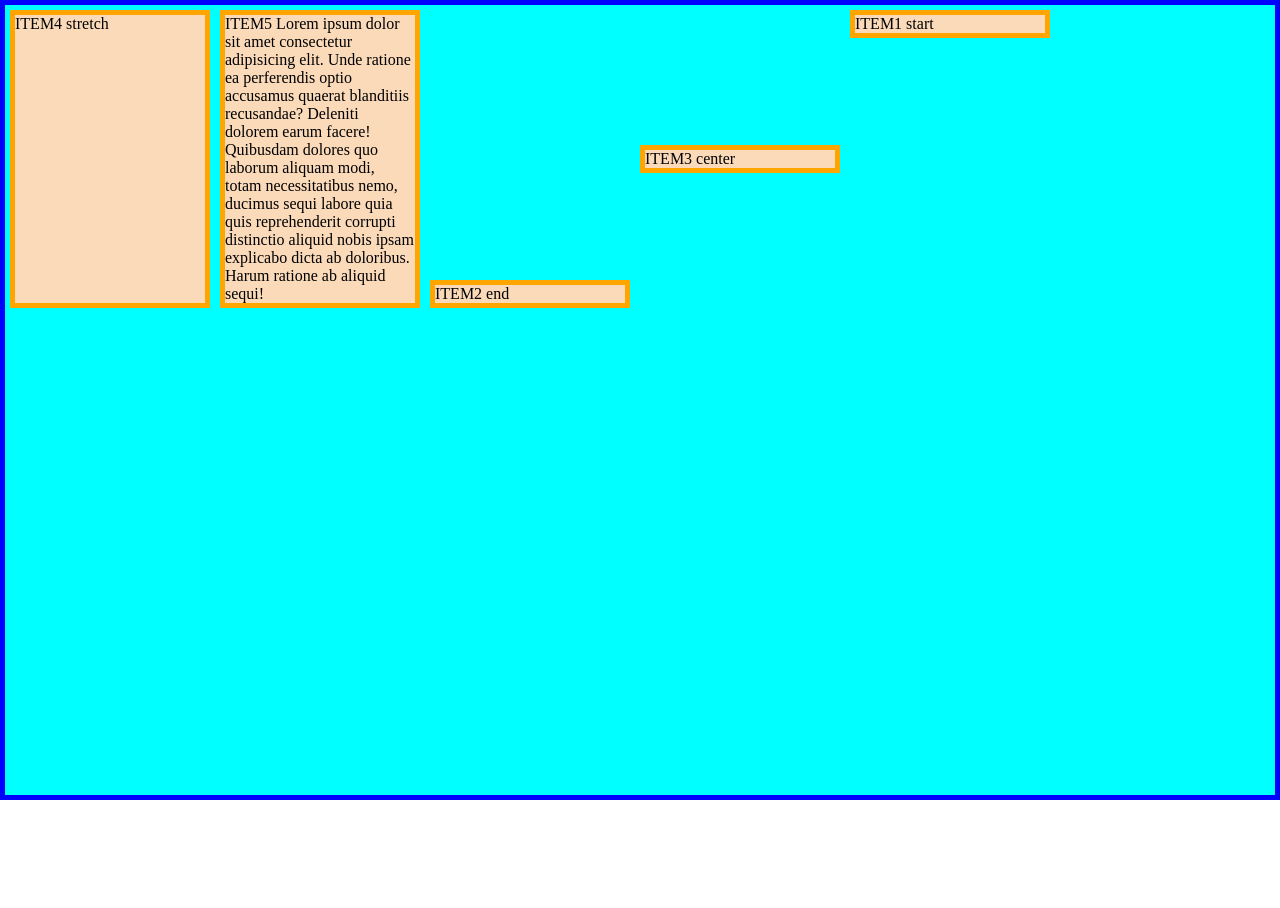
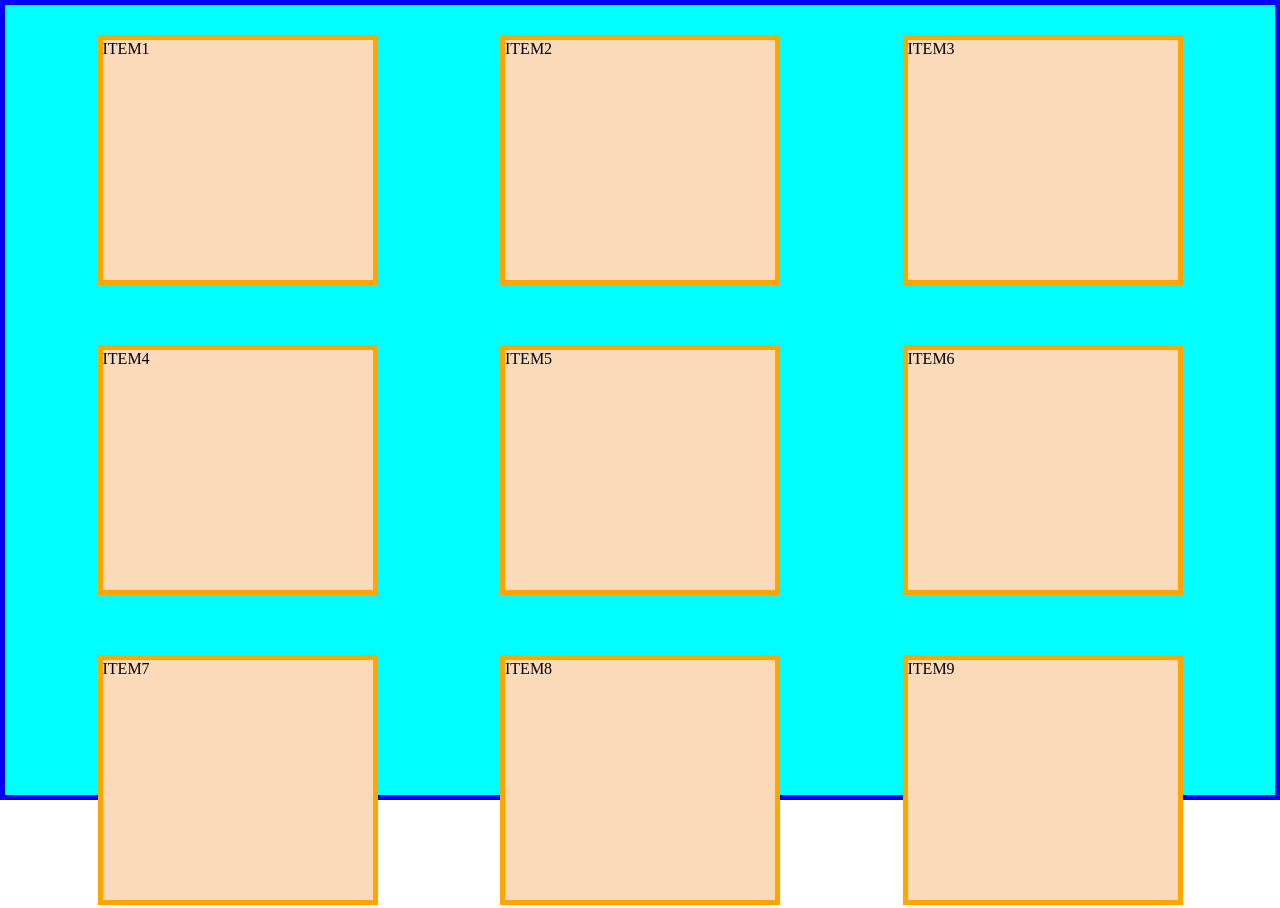
Before and after one commit to pecourses/flex-properties, a plain HTML site: page index.html in a window 1280 px wide. Shown: the top 908 px of the page. Before the commit the page ends 800 px from the top, so only its background shows below. Drawn offline with Linux system fonts and the light colour scheme.

Commit message:
Add child properties

```diff
--- a/css/styles.css
+++ b/css/styles.css
@@ -12,33 +12,44 @@
 
 .flexContainer {
   display: flex;
-  justify-content: flex-start;
-  align-items: center;
+  justify-content: space-evenly;
+  align-items: flex-start;
   /* flex-direction: column; */
-  /* flex-wrap: wrap; */
-  flex-flow: row wrap;
+  flex-wrap: wrap;
+  /* flex-flow: row wrap; */
   align-content: flex-start;
 }
 
 .child {
   border: 5px solid orange;
   background-color: rgb(251, 218, 186);
-  margin: 5px;
-  width: 200px;
-  /* height: 200px; */
+  margin: 30px;
+  min-width: 280px;
+  max-width: 350px;
+  /* width: 500px; */
+  height: 250px;
+}
+/* w/h -> content*/
+/* content -> flex-basis*/
+
+.flexContainer > div {
+  /* flex-basis: 300px; */
+  /* white-space: nowrap; */
+  /* flex-shrink: 1;
+  flex-grow: 0; */
 }
 
-.flexItem1 {
-  align-self: flex-start;
-  order: 1;
+/* .flexItem1 {
+  flex-shrink: 1;
+  flex-grow: 1;
 }
 
-.flexItem4 {
-  align-self: flex-start;
-  order: -14;
+.flexItem2 {
+  flex-shrink: 2;
+  flex-grow: 2;
 }
 
-.flexItem5 {
-  /* margin: auto; */
-  order: -14;
-}
+.flexItem3 {
+  flex-shrink: 3;
+  flex-grow: 3;
+} */
--- a/index.html
+++ b/index.html
@@ -12,20 +12,16 @@
 <body>
   <!-- .flexContainer.parent>(.flexItem.child{ITEM$})*10 -->
   <div class="flexContainer parent">
-    <div class="flexItem1 child">ITEM1 start</div>
-    <div class="flexItem2 child" style="align-self: flex-end;">ITEM2 end</div>
-    <div class="flexItem3 child" style="align-self: center;">ITEM3 center</div>
-    <div class="flexItem4 child" style="align-self: stretch;">ITEM4 stretch</div>
-    <div class="flexItem5 child">ITEM5 Lorem ipsum dolor sit amet consectetur adipisicing elit. Unde ratione ea
-      perferendis optio accusamus quaerat blanditiis recusandae? Deleniti dolorem earum facere! Quibusdam dolores quo
-      laborum aliquam modi, totam necessitatibus nemo, ducimus sequi labore quia quis reprehenderit corrupti distinctio
-      aliquid nobis ipsam explicabo dicta ab doloribus. Harum ratione ab aliquid sequi!</div>
-    <!-- <div class="flexItem child">ITEM6</div>
-    <div class="flexItem child">ITEM7 Lorem ipsum dolor, sit amet consectetur adipisicing elit. Numquam quas delectus
-      deserunt debitis hic tempore voluptas sit nostrum molestias dolorum.</div>
+    <div class="flexItem1 child">ITEM1</div>
+    <div class="flexItem2 child">ITEM2</div>
+    <div class="flexItem3 child">ITEM3</div>
+    <div class="flexItem4 child">ITEM4</div>
+    <div class="flexItem5 child">ITEM5</div>
+    <div class="flexItem child">ITEM6</div>
+    <div class="flexItem child">ITEM7</div>
     <div class="flexItem child">ITEM8</div>
     <div class="flexItem child">ITEM9</div>
-    <div class="flexItem child">ITEM10</div> -->
+    <div class="flexItem child">ITEM10</div>
 
   </div>
 </body>
```
